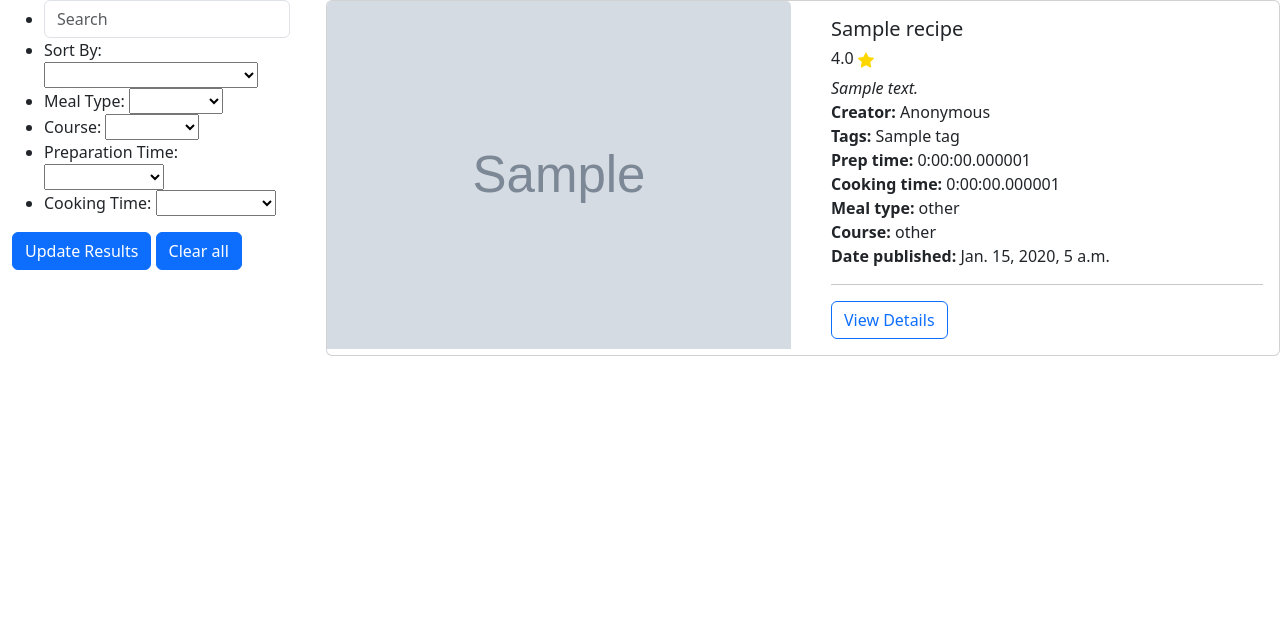
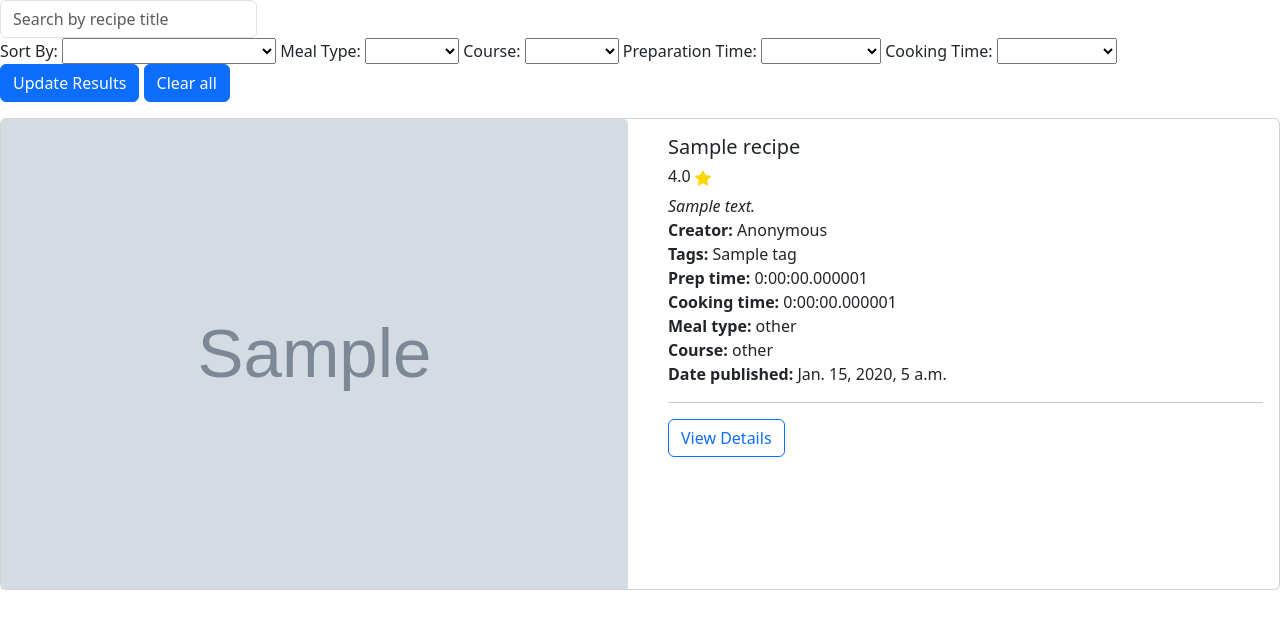
Before and after one commit to uva-cs3240-s22/group-project-a-22, a Django app: page /wom/search/ in a window 1280 px wide. Shown: the part 70-699 px from the top of the page. Run offline with Django 4.2, Linux system fonts and the light colour scheme; tables that the repository leaves empty hold one stand-in row (values such as "Sample post"); grey boxes marked "Sample" are stand-in pictures; some libraries are stand-ins or nearby versions.

```diff
--- a/wom/templates/wom/search_results.html
+++ b/wom/templates/wom/search_results.html
@@ -7,7 +7,7 @@
 {% endblock css %}
 {% block title %}Recipe Title{{recipe.title}}{% endblock %}
 {% block sidebar %}
-<div class="col-3">
+<div class="row">
     <div class="container-fluid sidebar">
         <form action="{% url 'wom:search' %}">
             <div class="form-group">
@@ -28,15 +28,15 @@
                         $('#cook_time').val("")
                     }
                 </script>
-                <ul>
-                    <li>
+                <!-- <ul> -->
+                    <!-- <li> -->
                         <div class="input-group">
                         <div class="form-outline">
-                            <input type="search" id="form1" name="q" value="{{ request.GET.q }}"class="form-control" placeholder="Search"/>
+                            <input type="search" id="form1" name="q" value="{{ request.GET.q }}"class="form-control" placeholder="Search by recipe title"/>
                           </div>
                         </div>
-                    </li>
-                    <li>
+                    <!-- </li>
+                    <li> -->
                         <label class="control-label" for="sort_by">Sort By:</label>
                         <select id="sort_by" name="sort_by" >
                             <option value="" selected></option>
@@ -48,8 +48,8 @@
                             <option value="Highest_Month">Highest Rated this Month</option>
                             <option value="Highest_Week">Highest Rated this Week</option>
                         </select>
-                    </li>
-                    <li>
+                    <!-- </li>
+                    <li> -->
                         <label class="control-label" for="meal_type">Meal Type:</label>
                         <select id="meal_type" name="meal_type" >
                             <option value="" selected ></option>
@@ -58,8 +58,8 @@
                             <option value="dinner">Dinner</option>
                             <option value="dessert">Dessert</option>
                         </select>
-                    </li>
-                    <li>
+                    <!-- </li>
+                    <li> -->
                         <label class="control-label" for="course">Course:</label>
                         <select id="course" name="course">
                             <option value="" selected ></option>
@@ -68,8 +68,8 @@
                             <option value="side">Side</option>
                             <option value="snack">Snack</option>
                         </select>
-                    </li>
-                    <li>
+                    <!-- </li>
+                    <li> -->
                         <label class="control-label" for="prep_time">Preparation Time:</label>
                         <select id="prep_time" name="prep_time">
                             <option value="" selected></option>
@@ -80,8 +80,8 @@
                             <option value="1:00:00"> &lt; 1 hour</option>
                             <option value="1:00:01"> &gt; 1 hour </option>
                         </select>
-                    </li>
-                    <li>
+                    <!-- </li>
+                    <li> -->
                         <label class="control-label" for="cook_time">Cooking Time:</label>
                         <select id="cook_time" name="cook_time">
                             <option value="" selected></option>
@@ -92,9 +92,9 @@
                             <option value="1:00:00"> &lt; 1 hour</option>
                             <option value="1:00:01"> &gt; 1 hour</option>
                         </select>
-                    </li>
+                    <!-- </li>
 
-                </ul>
+                </ul> -->
                 <button type="submit" class="btn btn-primary">Update Results</button>
                 <button class="btn btn-primary" onclick="clearAll()">Clear all</button>
             </div>
```
